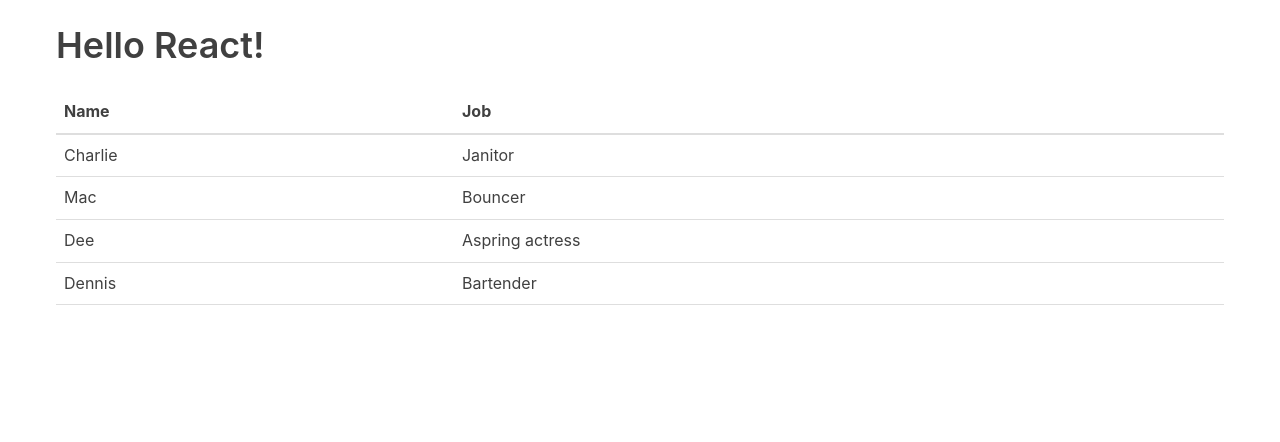
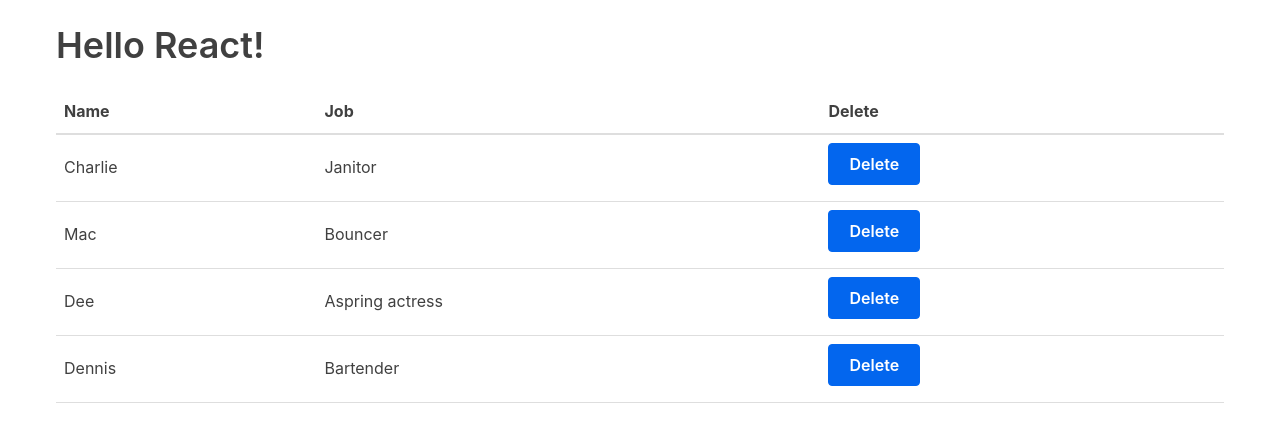
Before and after one commit to markoter/react-tutorial, a React (Create React App) app: page / in a window 1280 px wide. Shown: the top 442 px of the page. Built offline with nearby package versions, Linux system fonts and the light colour scheme.

Commit message:
add ability to delete rows in column using state

```diff
--- a/src/App.js
+++ b/src/App.js
@@ -3,8 +3,8 @@ import Table from './Table'
 
 
 class App extends React.Component {
-    render() {
-        const characters = [
+    state = {
+        characters: [
             {
                 name: 'Charlie',
                 job: 'Janitor'
@@ -21,12 +21,23 @@ class App extends React.Component {
                 name: 'Dennis',
                 job: 'Bartender'
             },
-        ]
+        ],
+    }
+    removeCharacter = (index) => {
+        const { characters } = this.state
 
+        this.setState({
+            characters: characters.filter((character, i) => {
+                return i !== index
+            }),
+        })
+    }
+    render() {
+        const { characters} = this.state
         return (
             <div className="container">
                 <h1>Hello React!</h1>
-                <Table characterData={characters}/>
+                <Table characterData={characters} removeCharacter={this.removeCharacter} />
             </div>
         )
     }
--- a/src/Table.js
+++ b/src/Table.js
@@ -1,15 +1,13 @@
 import React from "react";
 
-class Table extends React.Component {
-    render() {
-        const { characterData } = this.props
-        return (
-            <table>
-                <TableHeader />
-                <TableBody characterData={characterData} />
-            </table>
-        )
-    }
+const Table = (props) => {
+    const { characterData, removeCharacter } = props
+    return (
+        <table>
+            <TableHeader />
+            <TableBody characterData={characterData} removeCharacter={removeCharacter} />
+        </table>
+    )
 }
 
 const TableHeader = () => {
@@ -18,6 +16,7 @@ const TableHeader = () => {
             <tr>
                 <th>Name</th>
                 <th>Job</th>
+                <th>Delete</th>
             </tr>
         </thead>
     )
@@ -28,6 +27,10 @@ const TableBody = (props) => {
             <tr key={index}>
                 <td>{row.name}</td>
                 <td>{row.job}</td>
+                <td>
+                    {/*The onClick function must pass through a function that returns the removeCharacter() method, otherwise it will try to run automatically.*/}
+                    <button onClick={() => props.removeCharacter(index)}>Delete</button>
+                </td>
             </tr>
         )
     })
```
